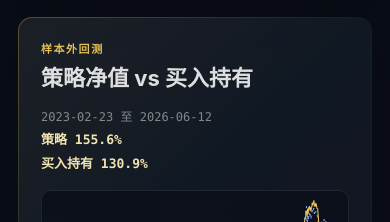
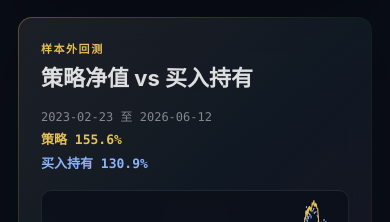
Before and after one commit to renqipan/gold_trading, a Next.js app: page / in a window 390 px wide. Shown: the part 2183-2405 px from the top of the page. Built offline with nearby package versions, Linux system fonts and the light colour scheme.

Commit message:
Fix mobile backtest benchmark color

```diff
--- a/app/globals.css
+++ b/app/globals.css
@@ -421,6 +421,16 @@ h2 {
   font-size: 13px;
 }
 
+.backtestSummary strong.backtestStrategy,
+.backtestSummary strong[data-series="strategy"] {
+  color: var(--gold) !important;
+}
+
+.backtestSummary strong.backtestBenchmark,
+.backtestSummary strong[data-series="benchmark"] {
+  color: var(--benchmark) !important;
+}
+
 .priceChart,
 .equityChart {
   display: block;
--- a/app/page.tsx
+++ b/app/page.tsx
@@ -236,8 +236,12 @@ function EquityChart() {
         </div>
         <div className="backtestSummary" aria-label="样本外回测摘要">
           <span>{start.date} 至 {end.date}</span>
-          <strong>策略 {pct(latest.backtestMetrics.total_return, 1)}</strong>
-          <strong>买入持有 {pct(latest.backtestMetrics.benchmark_return, 1)}</strong>
+          <strong className="backtestStrategy" data-series="strategy">
+            策略 {pct(latest.backtestMetrics.total_return, 1)}
+          </strong>
+          <strong className="backtestBenchmark" data-series="benchmark">
+            买入持有 {pct(latest.backtestMetrics.benchmark_return, 1)}
+          </strong>
         </div>
       </div>
       <svg className="equityChart" viewBox="0 0 720 260" role="img" aria-label="回测净值曲线">
```
